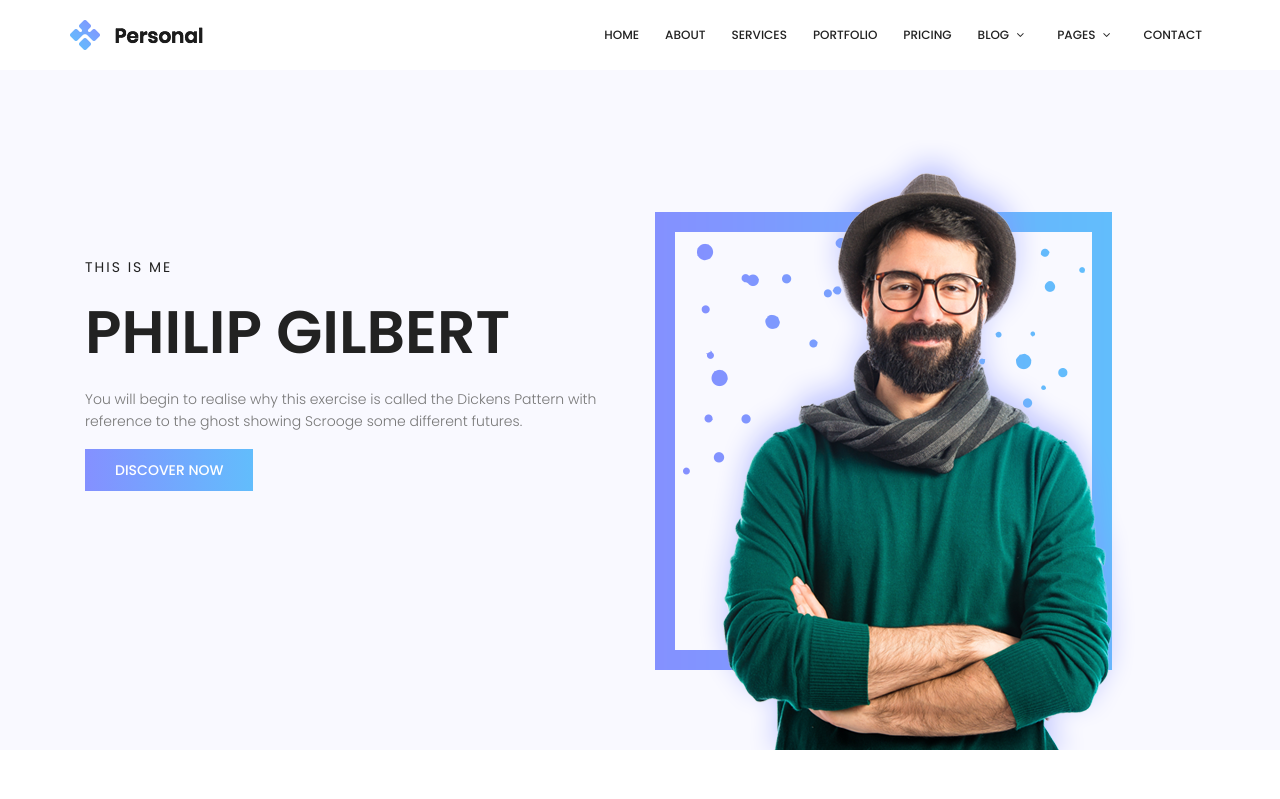
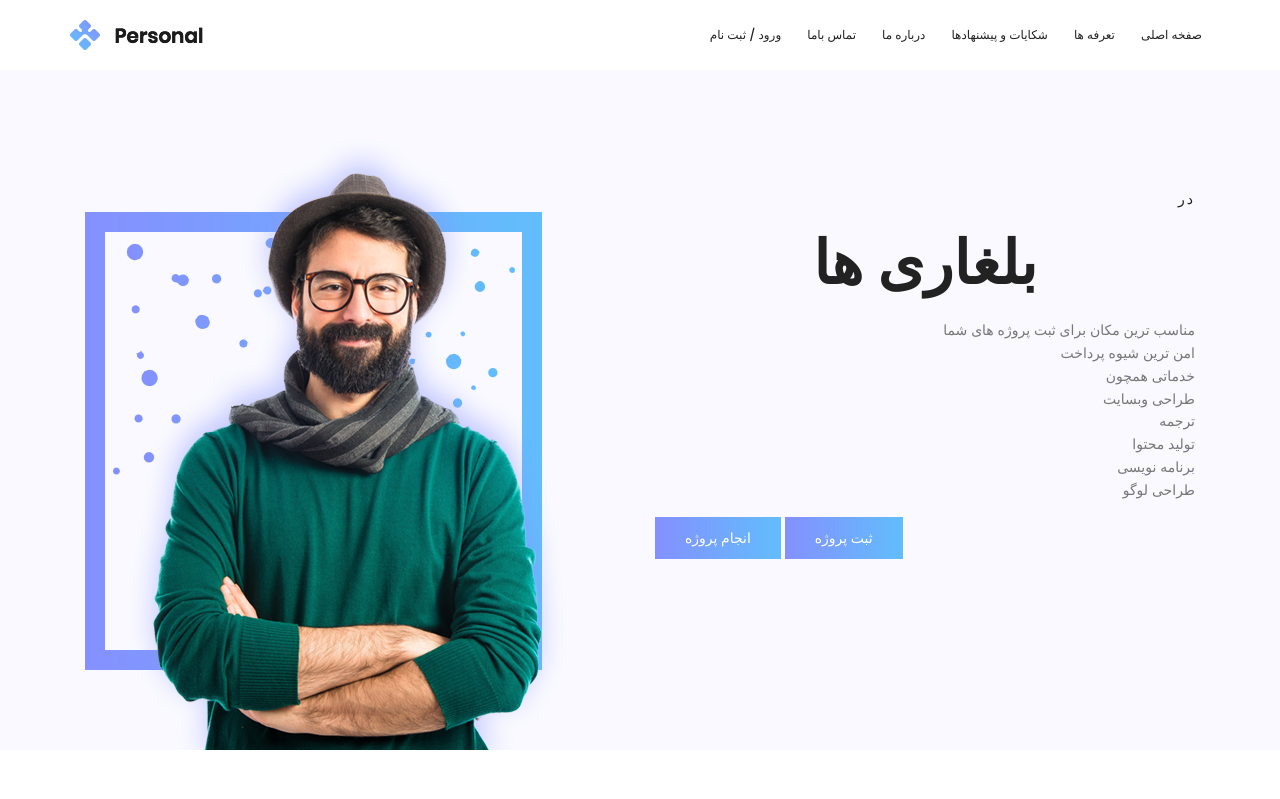
Before and after one commit to mjavadmt/solveproject, a Django app: page /djangoapp/ in a window 1280 px wide. Shown: the top 799 px of the page. Run offline with Django 3.2, Linux system fonts and the light colour scheme; some libraries are stand-ins or nearby versions.

Commit message:
home farsi

```diff
--- a/djangoProject/templates/djangoapp/home.html
+++ b/djangoProject/templates/djangoapp/home.html
@@ -5,7 +5,7 @@
     <!-- Mobile Specific Meta -->
     <meta name="viewport" content="width=device-width, initial-scale=1, shrink-to-fit=no">
     <!-- Favicon-->
-		<link rel="shortcut icon" href="{% static 'djangoapp/img/dog.png'  %}">
+    <link rel="shortcut icon" href="{% static 'djangoapp/img/dog.png' %}">
     <!-- Author Meta -->
     <meta name="author" content="colorlib">
     <!-- Meta Description -->
@@ -37,33 +37,41 @@
     <div class="container main-menu">
         <div class="row align-items-center justify-content-between d-flex">
             <div id="logo">
-			        <a href="index.html"><img src="{% static 'djangoapp/img/logo.png' %}" alt="" title="" /></a>
+                <a href="index.html"><img src="{% static 'djangoapp/img/logo.png' %}" alt="" title=""/></a>
             </div>
             <nav id="nav-menu-container">
                 <ul class="nav-menu">
-			          <li><a href="{% url 'Index2' %}">Home</a></li>
-			          <li><a href="{% url 'about' %}">About</a></li>
-			          <li><a href="{% url 'services' %}">Services</a></li>
-			          <li><a href="{% url 'portfolio' %}">Portfolio</a></li>
-			          <li><a href="{% url 'price' %}">Pricing</a></li>
-			          <li class="menu-has-children"><a href="">Blog</a>
-			            <ul>
-			              <li><a href="blog-home.html">Blog Home</a></li>
-			              <li><a href="blog-single.html">Blog Single</a></li>
-			            </ul>
-			          </li>
-			          <li class="menu-has-children"><a href="">Pages</a>
-			            <ul>
-		            	  <li><a href="{% url 'elements' %}">Elements</a></li>
-				          <li class="menu-has-children"><a href="">Level 2 </a>
-				            <ul>
-				              <li><a href="#">Item One</a></li>
-				              <li><a href="#">Item Two</a></li>
-				            </ul>
-				          </li>
-			            </ul>
-			          </li>
-			          <li><a href="{% url 'contact' %}">Contact</a></li>
+
+
+                    {#                                <li class="menu-has-children"><a href="">Blog</a>#}
+                    {#                                    <ul>#}
+                    {#                                        <li><a href="blog-home.html">Blog Home</a></li>#}
+                    {#                                        <li><a href="blog-single.html">Blog Single</a></li>#}
+                    {#                                    </ul>#}
+                    {#                                </li>#}
+                    {#                                <li class="menu-has-children"><a href="">Pages</a>#}
+                    {#                                    <ul>#}
+                    {#                                        <li><a href="{% url 'elements' %}">Elements</a></li>#}
+                    {#                                        <li class="menu-has-children"><a href="">Level 2 </a>#}
+                    {#                                            <ul>#}
+                    {#                                                <li><a href="#">Item One</a></li>#}
+                    {#                                                <li><a href="#">Item Two</a></li>#}
+                    {#                                            </ul>#}
+                    {#                                        </li>#}
+                    {#                                    </ul>#}
+                    {#                                </li>#}
+
+
+
+
+
+
+                    <li><a href="{% url 'price' %}">ورود / ثبت نام</a></li>
+                    <li><a href="{% url 'contact' %}">تماس باما</a></li>
+                    <li><a href="{% url 'about' %}">درباره ما</a></li>
+                    <li><a href="{% url 'services' %}">شکایات و پیشنهادها</a></li>
+                    <li><a href="{% url 'portfolio' %}">تعرفه ها</a></li>
+                    <li><a href="{% url 'Index2' %}">صفخه اصلی</a></li>
                 </ul>
             </nav><!-- #nav-menu-container -->
         </div>
@@ -74,17 +82,47 @@
 <section class="banner-area">
     <div class="container">
         <div class="row fullscreen align-items-center justify-content-between">
-						<div class="col-lg-6 col-md-6 banner-left">
-							<h6>This is me</h6>
-							<h1>Philip Gilbert</h1>
-							<p>
-								You will begin to realise why this exercise is called the Dickens Pattern with reference to the ghost showing Scrooge some different futures.
-							</p>
-							<a href="#" class="primary-btn text-uppercase">discover now</a>
-						</div>
             <div class="col-lg-6 col-md-6 banner-right d-flex align-self-end">
                 <img class="img-fluid" src={% static 'djangoapp/img/hero-img.png' %} alt="">
             </div>
+            <div class="col-lg-6 col-md-6 banner-left">
+                <h6 style="text-align: right">در </h6>
+                <h1 style="text-align: center">بلغاری ها</h1>
+                <p>
+                <ul style="text-align: right">
+                    <li>
+                        مناسب ترین مکان برای ثبت پروژه های شما
+                    </li>
+                    <li>
+                        امن ترین شیوه پرداخت
+                    </li>
+                    <li>
+                        خدماتی همچون
+                    <li>
+                        طراحی وبسایت
+                    </li>
+                    <li>
+                        ترجمه
+                    </li>
+                    <li>
+                        تولید محتوا
+                    </li>
+                    <li>
+                        برنامه نویسی
+                    </li>
+                    <li>
+                        طراحی لوگو
+                    </li>
+                    </li>
+
+                </ul>
+
+
+                </p>
+                <a href="#" class="primary-btn text-uppercase">انجام پروژه</a>
+                <a href="#" class="primary-btn text-uppercase">ثبت پروژه</a>
+            </div>
+
         </div>
     </div>
 </section>
@@ -101,7 +139,10 @@
                 <h6>About Me</h6>
                 <h1 class="text-uppercase">Personal Details</h1>
                 <p>
-								Here, I focus on a range of items and features that we use in life without giving them a second thought. such as Coca Cola. Dolor sit amet, consectetur adipisicing elit, sed do eiusmod tempor incididunt ut labore et dolore magna aliqua. Ut enim ad minim veniam, quis nostrud exercitation ullamco.
+                    Here, I focus on a range of items and features that we use in life without giving them a
+                    second thought. such as Coca Cola. Dolor sit amet, consectetur adipisicing elit, sed do
+                    eiusmod tempor incididunt ut labore et dolore magna aliqua. Ut enim ad minim veniam,
+                    quis nostrud exercitation ullamco.
                 </p>
                 <a href="#" class="primary-btn text-uppercase">View Full Details</a>
             </div>
@@ -117,7 +158,8 @@
             <div class="menu-content  col-lg-7">
                 <div class="title text-center">
                     <h1 class="mb-10">My Offered Services</h1>
-		                        <p>At about this time of year, some months after New Year’s resolutions have been made and kept, or made and neglected.</p>
+                    <p>At about this time of year, some months after New Year’s resolutions have been made
+                        and kept, or made and neglected.</p>
                 </div>
             </div>
         </div>
@@ -127,7 +169,8 @@
                     <span class="lnr lnr-pie-chart"></span>
                     <a href="#"><h4>Web Design</h4></a>
                     <p>
-									“It is not because things are difficult that we do not dare; it is because we do not dare that they are difficult.”
+                        “It is not because things are difficult that we do not dare; it is because we do not
+                        dare that they are difficult.”
                     </p>
                 </div>
             </div>
@@ -136,7 +179,8 @@
                     <span class="lnr lnr-laptop-phone"></span>
                     <a href="#"><h4>Web Development</h4></a>
                     <p>
-									If you are an entrepreneur, you know that your success cannot depend on the opinions of others. Like the wind, opinions.
+                        If you are an entrepreneur, you know that your success cannot depend on the opinions
+                        of others. Like the wind, opinions.
                     </p>
                 </div>
             </div>
@@ -145,7 +189,8 @@
                     <span class="lnr lnr-camera"></span>
                     <a href="#"><h4>Photography</h4></a>
                     <p>
-									Do you want to be even more successful? Learn to love learning and growth. The more effort you put into improving your skills.
+                        Do you want to be even more successful? Learn to love learning and growth. The more
+                        effort you put into improving your skills.
                     </p>
                 </div>
             </div>
@@ -154,7 +199,8 @@
                     <span class="lnr lnr-picture"></span>
                     <a href="#"><h4>Clipping Path</h4></a>
                     <p>
-									Hypnosis quit smoking methods maintain caused quite a stir in the medical world over the last two decades. There is a lot of argument.
+                        Hypnosis quit smoking methods maintain caused quite a stir in the medical world over
+                        the last two decades. There is a lot of argument.
                     </p>
                 </div>
             </div>
@@ -163,7 +209,8 @@
                     <span class="lnr lnr-tablet"></span>
                     <a href="#"><h4>Apps Interface</h4></a>
                     <p>
-									Do you sometimes have the feeling that you’re running into the same obstacles over and over again? Many of my conflicts.
+                        Do you sometimes have the feeling that you’re running into the same obstacles over
+                        and over again? Many of my conflicts.
                     </p>
                 </div>
             </div>
@@ -172,7 +219,8 @@
                     <span class="lnr lnr-rocket"></span>
                     <a href="#"><h4>Graphic Design</h4></a>
                     <p>
-									You’ve heard the expression, “Just believe it and it will come.” Well, technically, that is true, however, ‘believing’ is not just thinking that.
+                        You’ve heard the expression, “Just believe it and it will come.” Well, technically,
+                        that is true, however, ‘believing’ is not just thinking that.
                     </p>
                 </div>
             </div>
@@ -347,7 +395,8 @@
             <div class="menu-content pb-70 col-lg-8">
                 <div class="title text-center">
                     <h1 class="mb-10">Client’s Feedback About Me</h1>
-		                        <p>It is very easy to start smoking but it is an uphill task to quit it. Ask any chain smoker or even a person.</p>
+                    <p>It is very easy to start smoking but it is an uphill task to quit it. Ask any chain
+                        smoker or even a person.</p>
                 </div>
             </div>
         </div>
@@ -359,7 +408,8 @@
                     </div>
                     <div class="desc">
                         <p>
-		                                Do you want to be even more successful? Learn to love learning and growth. The more effort you put into improving your skills, the bigger the payoff you.
+                            Do you want to be even more successful? Learn to love learning and growth. The
+                            more effort you put into improving your skills, the bigger the payoff you.
                         </p>
                         <h4>Harriet Maxwell</h4>
                         <p>CEO at Google</p>
@@ -371,7 +421,8 @@
                     </div>
                     <div class="desc">
                         <p>
-		                                A purpose is the eternal condition for success. Every former smoker can tell you just how hard it is to stop smoking cigarettes. However.
+                            A purpose is the eternal condition for success. Every former smoker can tell you
+                            just how hard it is to stop smoking cigarettes. However.
                         </p>
                         <h4>Carolyn Craig</h4>
                         <p>CEO at Facebook</p>
@@ -479,7 +530,8 @@
             <div class="col-md-8 pb-30 header-text">
                 <h1>Latest posts from our blog</h1>
                 <p>
-								You may be a skillful, effective employer but if you don’t trust your personnel and the opposite, then the chances of improving and expanding the business
+                    You may be a skillful, effective employer but if you don’t trust your personnel and the
+                    opposite, then the chances of improving and expanding the business
                 </p>
             </div>
         </div>
@@ -504,7 +556,8 @@
                         And Fear</h4>
                 </a>
                 <p>
-								Dream interpretation has many forms; it can be done be done for the sake of fun, hobby or can be taken up as a serious career.
+                    Dream interpretation has many forms; it can be done be done for the sake of fun, hobby
+                    or can be taken up as a serious career.
                 </p>
             </div>
             <div class="single-recent-blog col-lg-4 col-md-4">
@@ -527,7 +580,8 @@
                         young women</h4>
                 </a>
                 <p>
-								You may be a skillful, effective employer but if you don’t trust your personnel and the opposite, then the chances of improving.
+                    You may be a skillful, effective employer but if you don’t trust your personnel and the
+                    opposite, then the chances of improving.
                 </p>
             </div>
             <div class="single-recent-blog col-lg-4 col-md-4">
@@ -550,7 +604,8 @@
                         A Premonition</h4>
                 </a>
                 <p>
-								So many of us are demotivated to achieve anything. Such people are not enthusiastic about anything. They don’t want to work involved.
+                    So many of us are demotivated to achieve anything. Such people are not enthusiastic
+                    about anything. They don’t want to work involved.
                 </p>
             </div>
 
@@ -594,11 +649,17 @@
                 <div class="single-footer-widget">
                     <h4>About Me</h4>
                     <p>
-                                    We have tested a number of registry fix and clean utilities and present our top 3 list on our site for your convenience.
+                        We have tested a number of registry fix and clean utilities and present our top 3
+                        list on our site for your convenience.
                     </p>
-                                <p class="footer-text"><!-- Link back to Colorlib can't be removed. Template is licensed under CC BY 3.0. -->
-Copyright &copy;<script>document.write(new Date().getFullYear());</script> All rights reserved | This template is made with <i class="fa fa-heart-o" aria-hidden="true"></i> by <a href="https://colorlib.com" target="_blank">Colorlib</a>
-<!-- Link back to Colorlib can't be removed. Template is licensed under CC BY 3.0. --></p>
+                    <p class="footer-text">
+                        <!-- Link back to Colorlib can't be removed. Template is licensed under CC BY 3.0. -->
+                        Copyright &copy;<script>document.write(new Date().getFullYear());</script>
+                        All rights reserved | This template is made with <i class="fa fa-heart-o"
+                                                                            aria-hidden="true"></i> by <a
+                            href="https://colorlib.com" target="_blank">Colorlib</a>
+                        <!-- Link back to Colorlib can't be removed. Template is licensed under CC BY 3.0. -->
+                    </p>
                 </div>
             </div>
             <div class="col-lg-5 col-md-6 col-sm-6">
@@ -606,9 +667,14 @@ Copyright &copy;<script>document.write(new Date().getFullYear());</script> All r
                     <h4>Newsletter</h4>
                     <p>Stay updated with our latest trends</p>
                     <div class="" id="mc_embed_signup">
-									 <form target="_blank" action="https://spondonit.us12.list-manage.com/subscribe/post?u=1462626880ade1ac87bd9c93a&amp;id=92a4423d01" method="get">
+                        <form target="_blank"
+                              action="https://spondonit.us12.list-manage.com/subscribe/post?u=1462626880ade1ac87bd9c93a&amp;id=92a4423d01"
+                              method="get">
                             <div class="input-group">
-									    <input type="text" class="form-control" name="EMAIL" placeholder="Enter Email Address" onfocus="this.placeholder = ''" onblur="this.placeholder = 'Enter Email Address '" required="" type="email">
+                                <input type="text" class="form-control" name="EMAIL"
+                                       placeholder="Enter Email Address" onfocus="this.placeholder = ''"
+                                       onblur="this.placeholder = 'Enter Email Address '" required=""
+                                       type="email">
                                 <div class="input-group-btn">
                                     <button class="btn btn-default" type="submit">
                                         <span class="lnr lnr-arrow-right"></span>
```
Lines whose indentation alone changed are shown as unchanged.
